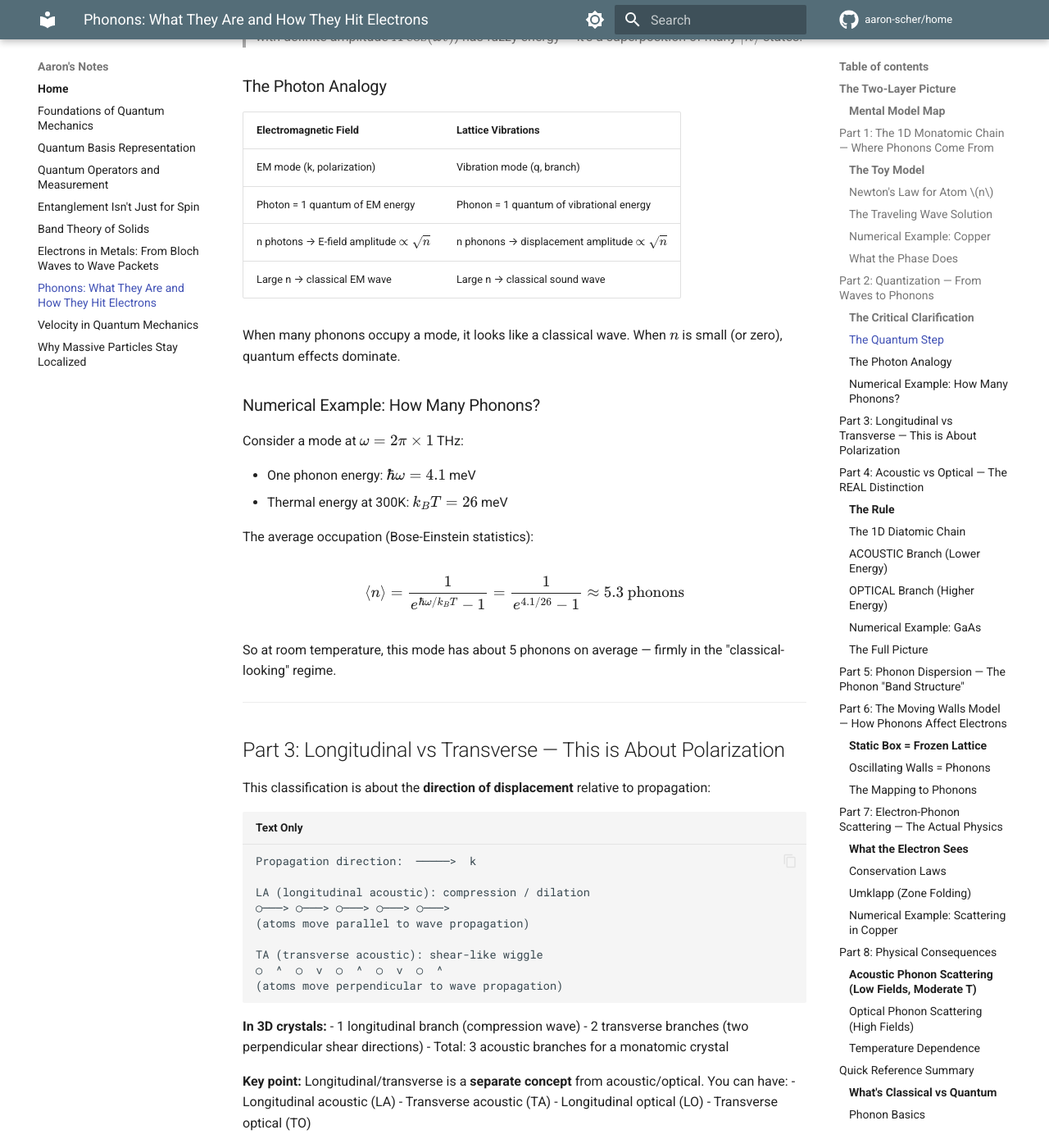
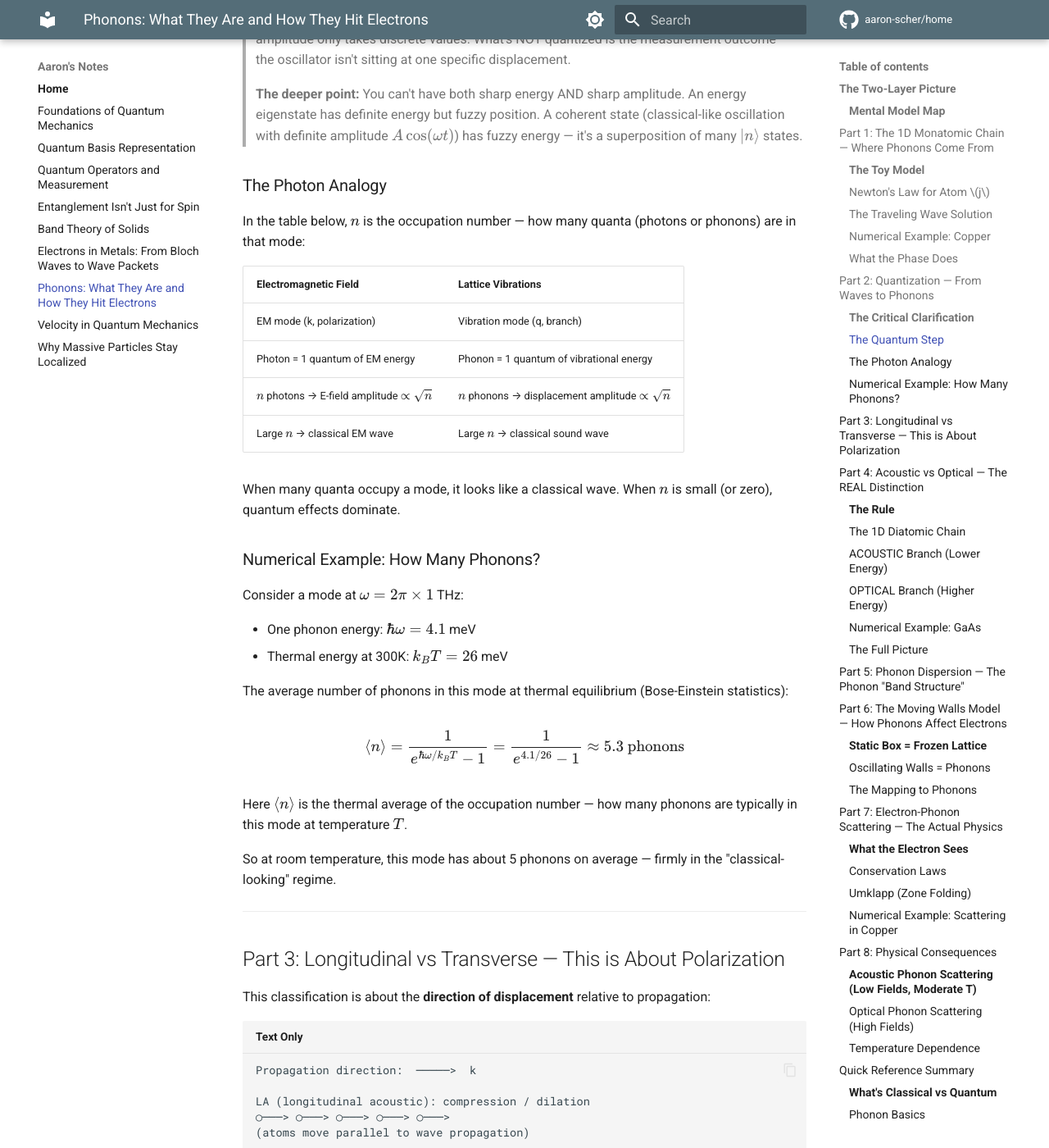
Before and after one commit to aaron-scher/home, an MkDocs documentation site: the page built from docs/quantum-mechanics/phonons.md, in a window 1280 px wide and 1400 px high, scrolled down 6108 px. Shown: the whole window at 82% size. Built offline with MkDocs 1.6.1 and Material for MkDocs 9.7.7, drawn with Linux system fonts in a browser that asks for light colours; comment, search, counter and statistics services are not loaded; some of the changed text lies outside the part shown.

Commit message:
Fix notation collisions: use j for atom index, n for quantum number
- Changed atom index from n to j throughout (u_j, x_j = ja)
- Clarified F = ma vs lattice constant a
- Added explicit notes distinguishing occupation number n from atom index j

🤖 Generated with [Claude Code](https://claude.com/claude-code)

Co-Authored-By: Claude Opus 4.5 <noreply@anthropic.com>

````diff
--- a/docs/quantum-mechanics/phonons.md
+++ b/docs/quantum-mechanics/phonons.md
@@ -64,27 +64,29 @@ Picture a line of identical atoms, each with mass $M$, connected by springs of s
    |<--a-->|
 ```
 
-Let $u_n(t)$ be the displacement of atom $n$ from its equilibrium position.
+Let $u_j(t)$ be the displacement of atom $j$ from its equilibrium position.
 
-### Newton's Law for Atom $n$
+### Newton's Law for Atom $j$
 
 Each atom feels spring forces from its two neighbors:
 
 $$
-M\frac{d^2 u_n}{dt^2} = K(u_{n+1} - u_n) - K(u_n - u_{n-1}) = K(u_{n+1} - 2u_n + u_{n-1})
+M\frac{d^2 u_j}{dt^2} = K(u_{j+1} - u_j) - K(u_j - u_{j-1}) = K(u_{j+1} - 2u_j + u_{j-1})
 $$
 
-This is just $F = ma$ with Hooke's law springs on both sides.
+This is Newton's second law ($F = M \times \text{acceleration}$) with Hooke's law springs on both sides. (Note: don't confuse the acceleration with $a$ the lattice constant!)
 
 ### The Traveling Wave Solution
 
 Try a plane wave:
 
 $$
-u_n(t) = A \, e^{i(kna - \omega t)}
+u_j(t) = A \, e^{i(kx_j - \omega t)} = A \, e^{i(kja - \omega t)}
 $$
 
-Plug into Newton's law, do some algebra (the $e^{i(kna-\omega t)}$ cancels), and you get the **dispersion relation**:
+where $x_j = ja$ is the equilibrium position of atom $j$ (the $j$th atom sits at position $j \times a$ along the chain). Here $j$ is the **atom index** — an integer labeling which atom.
+
+Plug into Newton's law, do some algebra (the $e^{i(kja-\omega t)}$ cancels), and you get the **dispersion relation**:
 
 $$
 \omega(k) = 2\sqrt{\frac{K}{M}} \left|\sin\left(\frac{ka}{2}\right)\right|
@@ -188,7 +190,7 @@ $$
 E_n = \left(n + \frac{1}{2}\right)\hbar\omega
 $$
 
-where $n = 0, 1, 2, 3, \ldots$
+where $n = 0, 1, 2, 3, \ldots$ is the **occupation number** (number of phonons in that mode). Note: $n$ here is the quantum number, not the atom index $j$ from earlier.
 
 **A phonon is one quantum of energy $\hbar\omega$ in that mode** — not the wave itself.
 
@@ -219,14 +221,16 @@ E
 
 ### The Photon Analogy
 
+In the table below, $n$ is the occupation number — how many quanta (photons or phonons) are in that mode:
+
 | Electromagnetic Field | Lattice Vibrations |
 |----------------------|-------------------|
 | EM mode (k, polarization) | Vibration mode (q, branch) |
 | Photon = 1 quantum of EM energy | Phonon = 1 quantum of vibrational energy |
-| n photons → E-field amplitude $\propto \sqrt{n}$ | n phonons → displacement amplitude $\propto \sqrt{n}$ |
-| Large n → classical EM wave | Large n → classical sound wave |
+| $n$ photons → E-field amplitude $\propto \sqrt{n}$ | $n$ phonons → displacement amplitude $\propto \sqrt{n}$ |
+| Large $n$ → classical EM wave | Large $n$ → classical sound wave |
 
-When many phonons occupy a mode, it looks like a classical wave. When $n$ is small (or zero), quantum effects dominate.
+When many quanta occupy a mode, it looks like a classical wave. When $n$ is small (or zero), quantum effects dominate.
 
 ### Numerical Example: How Many Phonons?
 
@@ -235,11 +239,13 @@ Consider a mode at $\omega = 2\pi \times 1$ THz:
 - One phonon energy: $\hbar\omega = 4.1$ meV
 - Thermal energy at 300K: $k_B T = 26$ meV
 
-The average occupation (Bose-Einstein statistics):
+The average number of phonons in this mode at thermal equilibrium (Bose-Einstein statistics):
 
 $$
 \langle n \rangle = \frac{1}{e^{\hbar\omega/k_B T} - 1} = \frac{1}{e^{4.1/26} - 1} \approx 5.3 \text{ phonons}
 $$
+
+Here $\langle n \rangle$ is the thermal average of the occupation number — how many phonons are typically in this mode at temperature $T$.
 
 So at room temperature, this mode has about 5 phonons on average — firmly in the "classical-looking" regime.
 
````
Also changed, not shown: other parts of docs/quantum-mechanics/phonons.md (+6 -6 lines).
